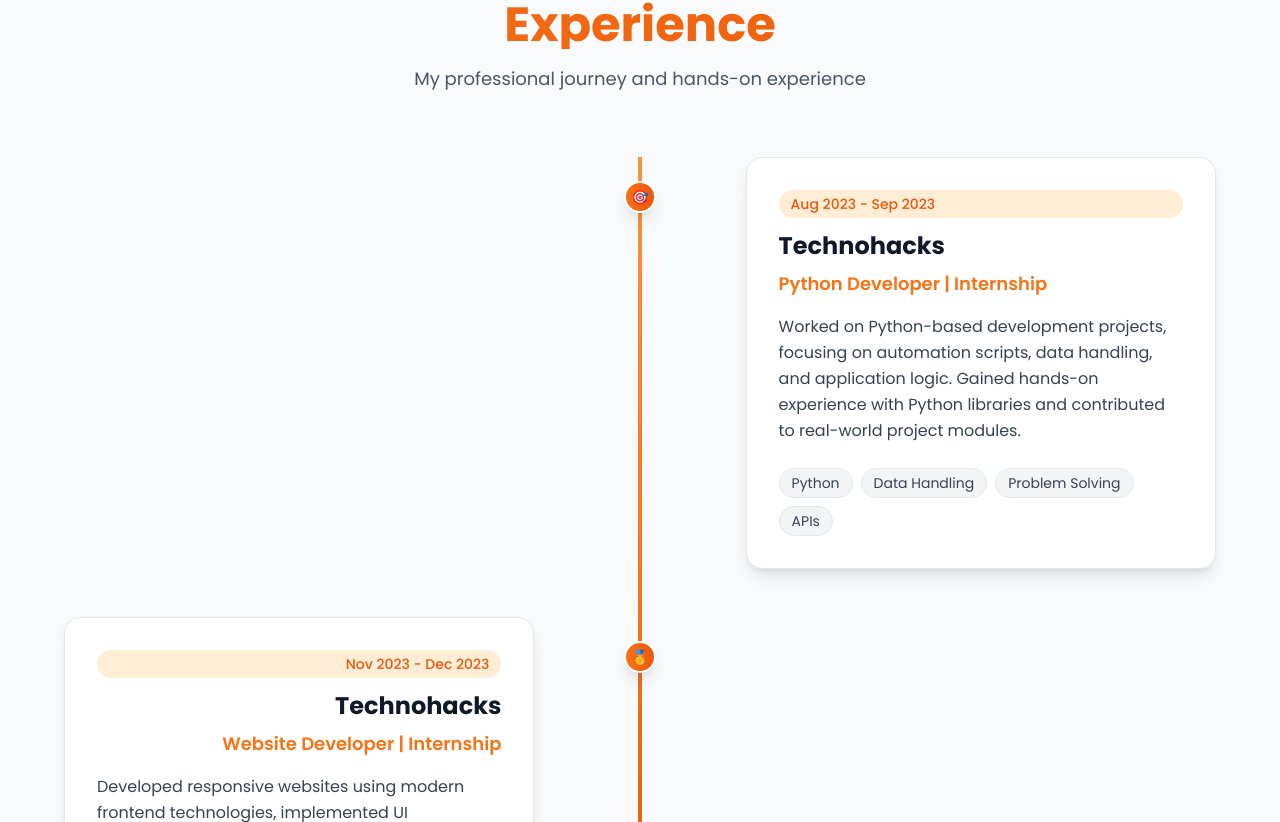
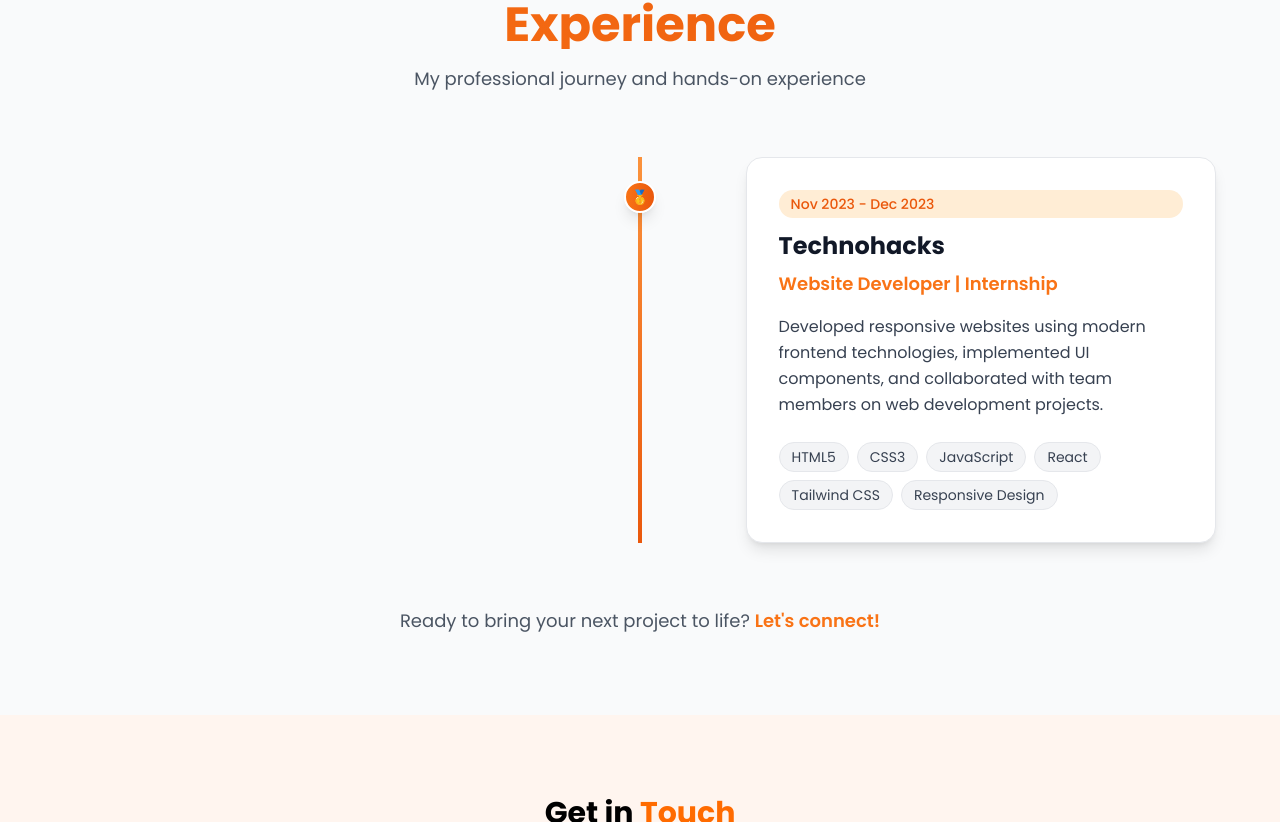
Before and after one commit to suniltechs/New-Portfolio, a React (Vite) app: page / in a window 1280 px wide. Shown: the part 4838-5660 px from the top of the page. Built offline with nearby package versions, Linux system fonts and the light colour scheme.

Commit message:
Update Experience.jsx

```diff
--- a/src/components/Experience.jsx
+++ b/src/components/Experience.jsx
@@ -4,15 +4,6 @@
 const experiences = [
   {
     id: 1,
-    company: "Technohacks",
-    role: "Python Developer | Internship",
-    period: "Aug 2023 - Sep 2023",
-    description: "Worked on Python-based development projects, focusing on automation scripts, data handling, and application logic. Gained hands-on experience with Python libraries and contributed to real-world project modules.",
-    icon: "🎯",
-    skills: ["Python", "Data Handling", "Problem Solving", "APIs"]
-  },
-  {
-    id: 2,
     company: "Technohacks",
     role: "Website Developer | Internship",
     period: "Nov 2023 - Dec 2023",
```
